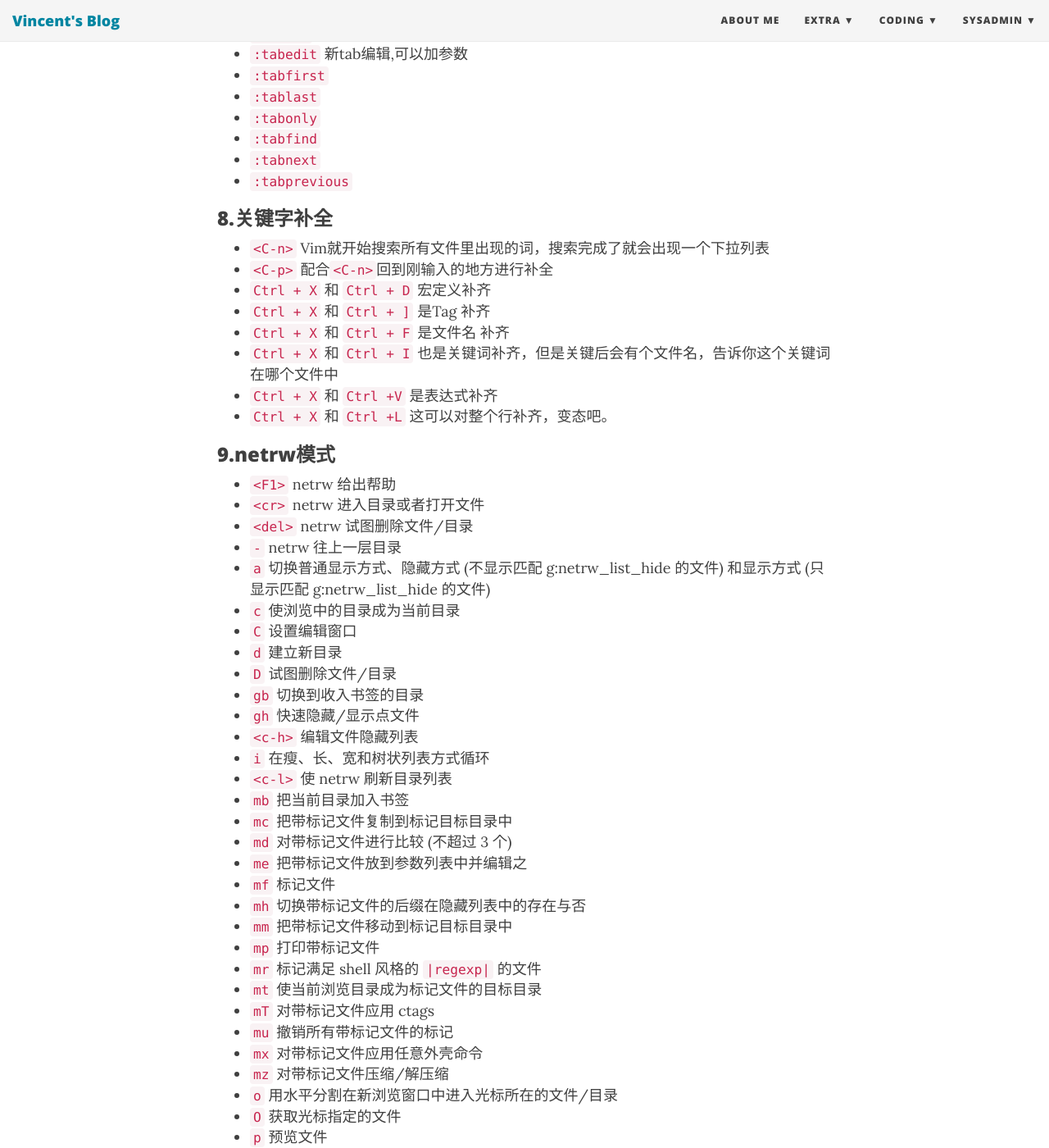
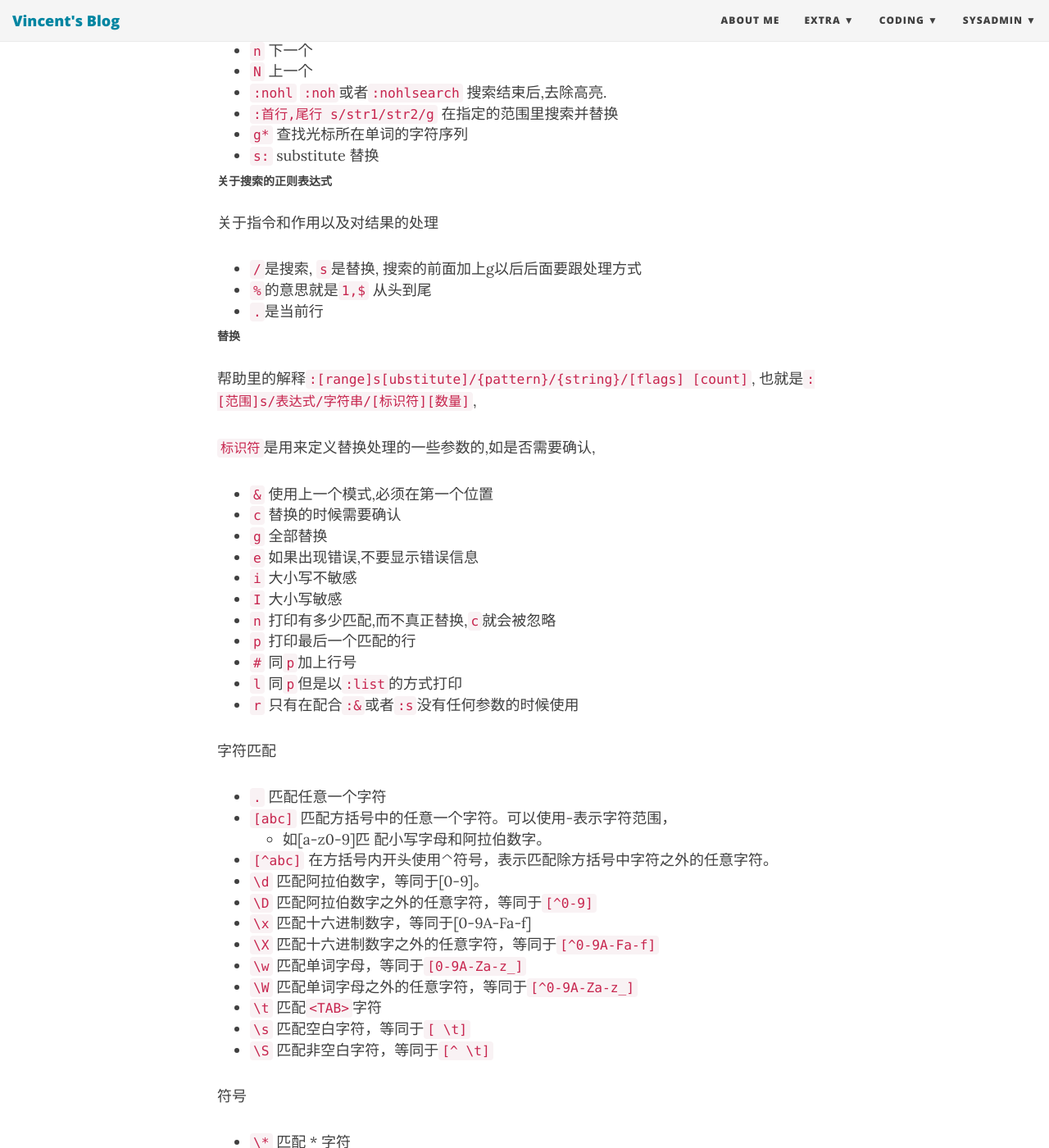
Before and after one commit to rainytooo/rainytooo.github.io, a Jekyll site: the page built from _posts/2017/05/2017-05-24-vim-shortcut-and-commands.md, in a window 1280 px wide and 1400 px high, scrolled down 3556 px. Shown: the whole window at 82% size. Built offline with Jekyll 4.4.1, drawn with Linux system fonts in a browser that asks for light colours; nearby versions of some CDN libraries; comment, search, counter and statistics services are not loaded; some of the changed text lies outside the part shown.

Commit message:
2017年 5月25日 星期四 17时49分45秒 CST

```diff
--- a/_posts/2017/05/2017-05-24-vim-shortcut-and-commands.md
+++ b/_posts/2017/05/2017-05-24-vim-shortcut-and-commands.md
@@ -17,6 +17,12 @@ categories:
 * 4.移动
 * 5.窗口操作
 * 6.搜索和替换
+    + 关于搜索的正则表达式
+        - 字符
+        - 特殊符号
+        - 数量
+        - 位置
+        - 例子
 * 7.tab操作
 * 8.关键字补全
 * 9.netrw模式
@@ -38,7 +44,7 @@ categories:
 * `ctrl + r`            反撤销
 * `x`                   向后删除
 * `X`                   向前删除
-* `c`
+* `c`                   替换单词
 * `C`                   替换整行
 * `d + w`               删除光标右边的单词,  而且在黏贴板 按p可以粘贴出来
 * `dd`                  删除一行,光标所在的行
@@ -139,12 +145,88 @@ categories:
 
 ### 6.搜索和替换
 
-* `*`和`#`              分别是查找下一个和上一个光标下的字符
-* `/ + word `           开始搜索
-* `n`                   下一个
-* `N`                   上一个
+* `*`和`#`                              分别是查找下一个和上一个光标下的字符
+* `/ + word `  `/word\c`                开始搜索, 加`\c`是指大小写敏感的查找
+* `? + word`                            反向搜索
+* `n`                                   下一个
+* `N`                                   上一个
 * `:nohl` `:noh`或者`:nohlsearch`       搜索结束后,去除高亮.
 * `:首行,尾行 s/str1/str2/g`            在指定的范围里搜索并替换
+* `g*`                                  查找光标所在单词的字符序列
+* `s:`                                  substitute 替换
+
+##### 关于搜索的正则表达式
+
+
+关于指令和作用以及对结果的处理
+
+
+* `/`是搜索, `s`是替换, 搜索的前面加上g以后后面要跟处理方式
+* `%`的意思就是`1,$` 从头到尾
+* `.`是当前行
+
+
+##### 替换
+
+帮助里的解释`:[range]s[ubstitute]/{pattern}/{string}/[flags] [count]`, 也就是`:[范围]s/表达式/字符串/[标识符][数量]`,
+
+`标识符`是用来定义替换处理的一些参数的,如是否需要确认,
+
+* `&`                   使用上一个模式,必须在第一个位置
+* `c`                   替换的时候需要确认
+* `g`                   全部替换
+* `e`                   如果出现错误,不要显示错误信息
+* `i`                   大小写不敏感
+* `I`                   大小写敏感
+* `n`                   打印有多少匹配,而不真正替换,`c`就会被忽略
+* `p`                   打印最后一个匹配的行
+* `#`                   同`p`加上行号
+* `l`                   同`p`但是以`:list`的方式打印
+* `r`                   只有在配合`:&`或者`:s`没有任何参数的时候使用
+
+
+字符匹配
+
+* `.`                   匹配任意一个字符
+* `[abc]`               匹配方括号中的任意一个字符。可以使用-表示字符范围，
+    - 如[a-z0-9]匹 配小写字母和阿拉伯数字。
+* `[^abc]`              在方括号内开头使用^符号，表示匹配除方括号中字符之外的任意字符。
+* `\d`                  匹配阿拉伯数字，等同于[0-9]。
+* `\D`                  匹配阿拉伯数字之外的任意字符，等同于`[^0-9]`
+* `\x`                  匹配十六进制数字，等同于[0-9A-Fa-f]
+* `\X`                  匹配十六进制数字之外的任意字符，等同于`[^0-9A-Fa-f]`
+* `\w`                  匹配单词字母，等同于`[0-9A-Za-z_]`
+* `\W`                  匹配单词字母之外的任意字符，等同于`[^0-9A-Za-z_]`
+* `\t`                  匹配`<TAB>`字符
+* `\s`                  匹配空白字符，等同于`[ \t]`
+* `\S`                  匹配非空白字符，等同于`[^ \t]`
+
+符号
+
+* `\*`                  匹配 * 字符
+* `\.`                  匹配 . 字符
+* `\/`                  匹配 / 字符
+* `\\`                  匹配 \ 字符
+* `\[`                  匹配 [ 字符
+
+
+数量
+
+* `*`                   匹配0-任意个
+* `\`                   匹配1-任意个
+* `\?`                  匹配0-1个
+* `\{n,m}`              匹配n-m个
+* `\{n}`                匹配n个
+* `\{n,}`               匹配n-任意个
+* `\{,m}`               匹配0-m个
+
+位置
+
+* `$`                   匹配行尾
+* `^`                   匹配行首
+* `\<`                  匹配单词词首
+* `\>`                  匹配单词词尾
+
 
 
 ### 7.tab操作
```
